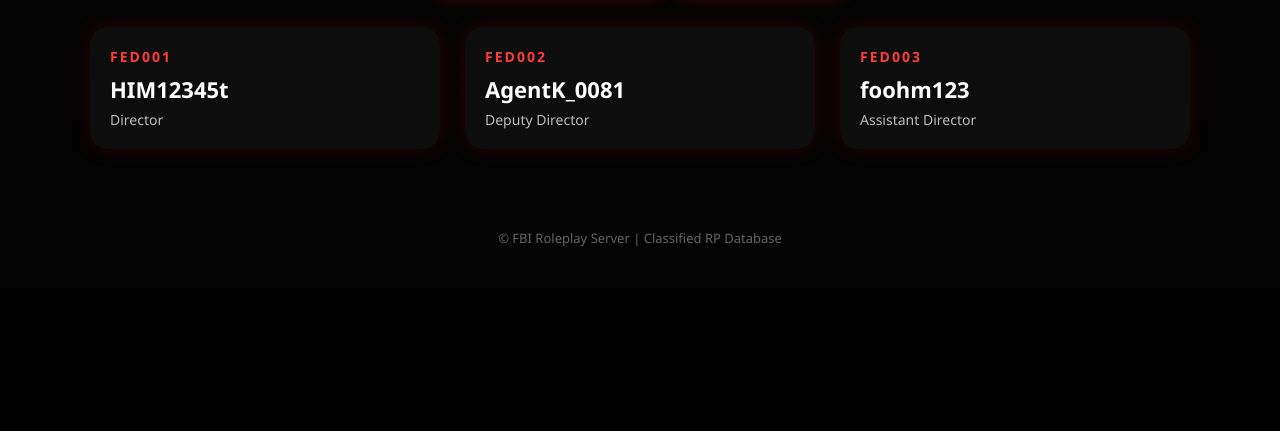
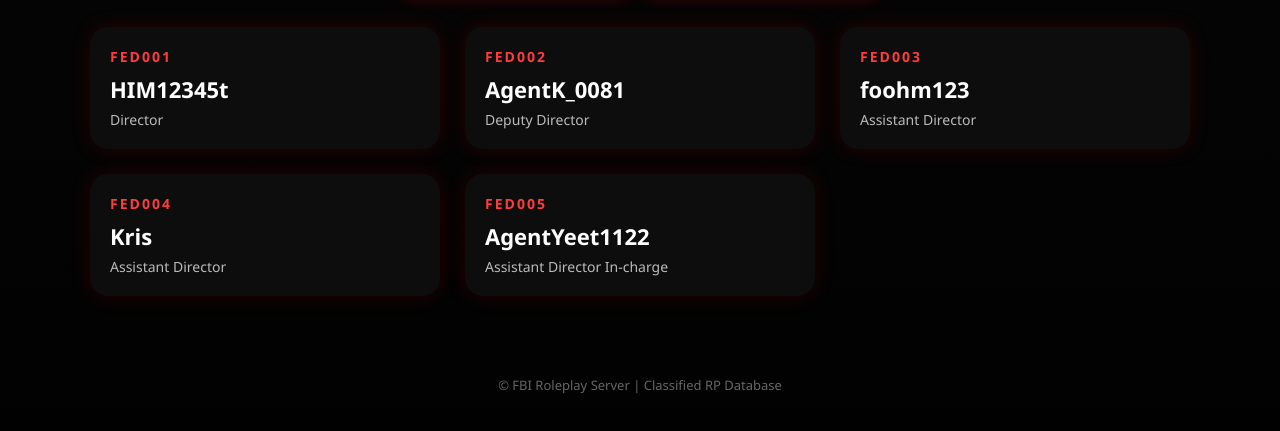
Before and after one commit to AgentK0081/FBI-TEAM-ROBLOX, a plain HTML site: page index.html in a window 1280 px wide. Shown: the part 139-570 px from the top of the page. Drawn offline with Linux system fonts and the light colour scheme.

Commit message:
Add new ranks to the member selection and list

```diff
--- a/index.html
+++ b/index.html
@@ -131,6 +131,8 @@
     <option value="Director">Director</option>
     <option value="Deputy Director">Deputy Director</option>
     <option value="Assistant Director">Assistant Director</option>
+    <option value="Assistant Director In-charge">Assistant Director In-charge</option>
+    <option value="Directors [Division]">Directors [Division]</option>
     <option value="Senior Agent">Senior Agent</option>
     <option value="Special Agent">Special Agent</option>
     <option value="Field Agent">Field Agent</option>
@@ -145,7 +147,9 @@
   const members = [
     { callsign: "FED001", username: "HIM12345t", rank: "Director" },
     { callsign: "FED002", username: "AgentK_0081", rank: "Deputy Director" },
-    { callsign: "FED003", username: "foohm123", rank: "Assistant Director" }
+    { callsign: "FED003", username: "foohm123", rank: "Assistant Director" },
+    { callsign: "FED004", username: "Kris", rank: "Assistant Director" },
+    { callsign: "FED005", username: "AgentYeet1122", rank: "Assistant Director In-charge" },
   ];
 
   const list = document.getElementById('memberList');
```
